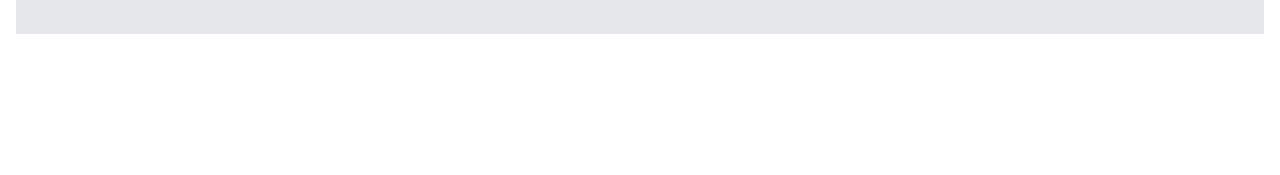
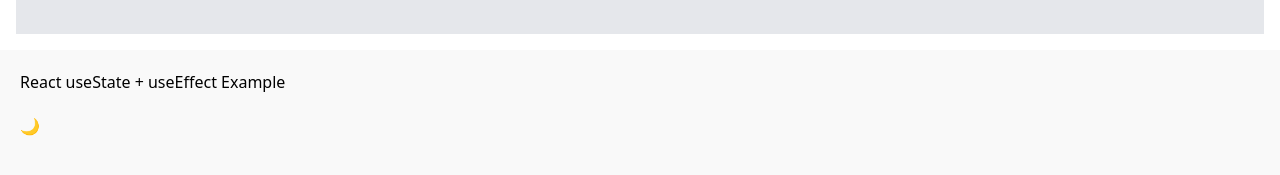
Before and after one commit to Sarojadhi/react19Crashcode, a React (Vite) app: page / in a window 1280 px wide. Shown: the part 3210-3385 px from the top of the page. Before the commit the page ends 3260 px from the top, so only its background shows below. Built offline with nearby package versions, Linux system fonts and the light colour scheme; no server answers.

Commit message:
dark light mood

```diff
--- a/src/App.jsx
+++ b/src/App.jsx
@@ -13,6 +13,7 @@
 import TitleCount from './Hook/UseEffect/TitleCount'
 import FetchAPI from './Hook/UseEffect/FetchAPI'
 import Timer from './Hook/UseEffect/Timer'
+import ThemeToggle from './Hook/UseEffect/Theme-Toggle'
 const App = () => {
   return (
     <>
@@ -30,6 +31,7 @@
     <TitleCount />
      <FetchAPI />
      <Timer />
+     <ThemeToggle />
     </>
   )
 }
--- /dev/null
+++ b/src/Hook/UseEffect/Theme-Toggle.jsx
@@ -0,0 +1,31 @@
+import { useState} from "react";
+
+const ThemeToggle = () => {
+  // 2️⃣ Dark mode state
+  const [dark, setDark] = useState(false);
+
+
+
+  // 🎨 Dynamic styles for dark/light mode
+  const styles = {
+    backgroundColor: dark ? "#222" : "#f9f9f9",
+    color: dark ? "#fff" : "#000",
+    minHeight: "100vh",
+    padding: "20px",
+    transition: "all 0.3s ease",
+  };
+
+  return (
+    <div style={styles}>
+      <h1>React useState + useEffect Example</h1>
+     {/* Dark Mode */}
+      <div style={{ marginTop: "20px" }}>
+        <button onClick={() => setDark(!dark)}>
+          {dark ? "☀️" : "🌙"}
+        </button>
+      </div>
+    </div>
+  );
+}
+
+export default ThemeToggle;
--- a/src/State/DownArrow.jsx
+++ b/src/State/DownArrow.jsx
@@ -1,6 +1,6 @@
 import { motion } from "framer-motion";
 
-function DownArrow() {
+const DownArrow = () => {
   return (
     <div className="flex justify-center items-center h-screen">
       <motion.div
```
